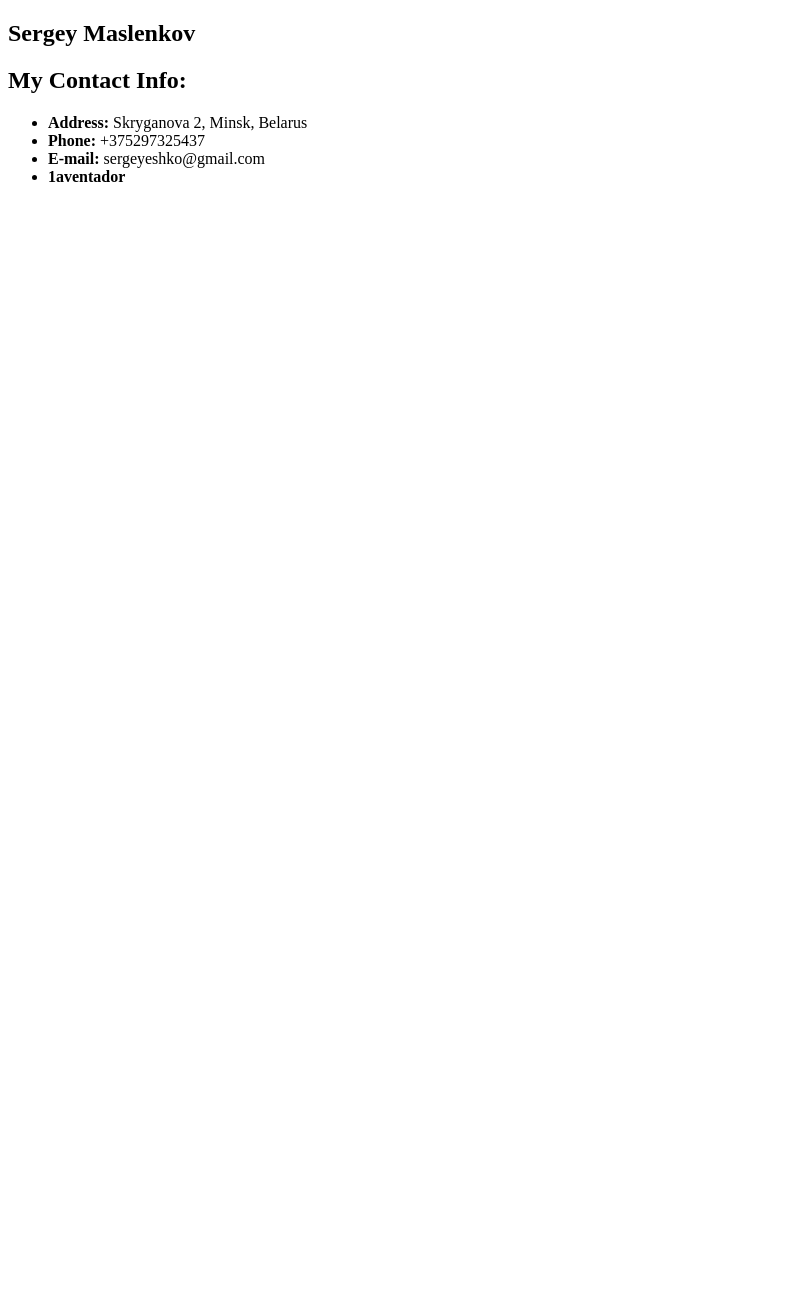
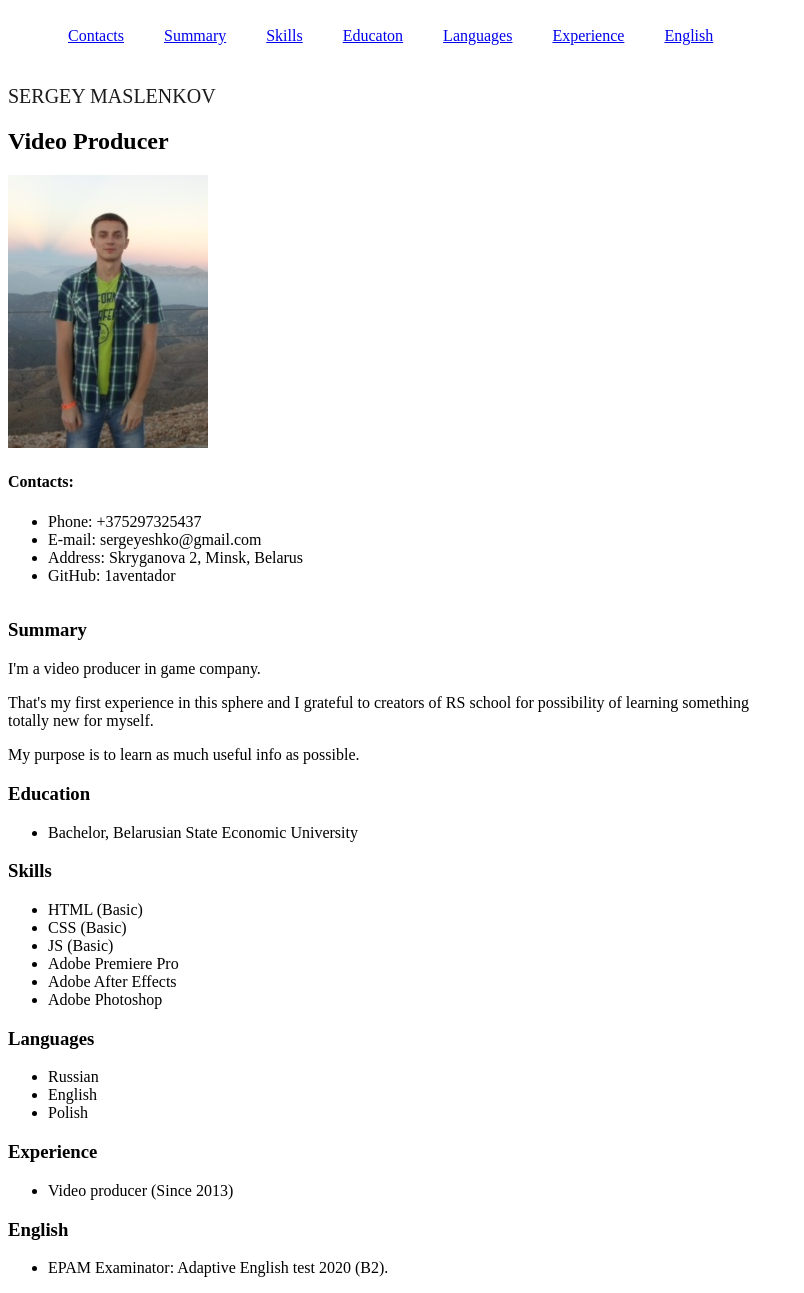
Before and after one commit to 1aventador/rsschool-cv, a plain HTML site: page index.html in a window 1280 px wide. Shown: the whole page, without its empty margins (0-804 px from the left). Before the commit the page ends 800 px from the top, so only its background shows below. Drawn offline with Linux system fonts and the light colour scheme; grey boxes are pictures that could not be loaded.

Commit message:
feat: create new file

```diff
--- a/index.html
+++ b/index.html
@@ -3,26 +3,116 @@
 <head>
     <meta charset="UTF-8">
     <meta http-equiv="X-UA-Compatible" content="IE=edge">
+    <meta name="viewport" content="width=device-width, initial-scale=1.0">
     <link rel="stylesheet" href="style.css">
-    <meta name="viewport" content="width=device-width, initial-scale=1.0">
-    <title>My CV</title>
+    <link rel="icon" href="assets/favicon.ico">
+    <link rel="preconnect" href="https://fonts.gstatic.com">
+    <link href="https://fonts.googleapis.com/css2?family=Roboto:wght@100;300;500;700&display=swap" rel="stylesheet">
+    <title>cv</title>
 </head>
+
 <body>
-    <article>
-        <header>
-            <div class="header"></div>
-            <h1>Sergey Maslenkov</h1>
-    <h2>My Contact Info:</h2>
-    <ul>
-     <li><b>Address:</b> Skryganova 2, Minsk, Belarus</li>
-     <li><b>Phone:</b> +375297325437</li>
-     <li><b>E-mail:</b> sergeyeshko@gmail.com</li>
-     <li><b> 1aventador</b></li>
-</ul>
+    <div class="wrapper">
+        <div id="burger-button"></div>
+         <nav class="nav">
+        <ul class="nav-list">
+          <li class="nav-item"><a href="#Contacts" class="nav-link">Contacts</a></li>
+          <li class="nav-item"><a href="#summary" class="nav-link">Summary</a></li>
+          <li class="nav-item"><a href="#skills" class="nav-link">Skills</a></li>
+          <li class="nav-item"><a href="#Educaton" class="nav-link">Educaton</a></li>
+          <li class="nav-item"><a href="#Languages" class="nav-link">Languages</a></li>
+          <li class="nav-item"><a href="#experience" class="nav-link">Experience</a></li>
+          <li class="nav-item"><a href="#English" class="nav-link">English</a></li>
+         </ul>
+      </nav>
+<header>
+<div class="name">
+        <h1>Sergey Maslenkov</h1>
+        <h2>Video Producer</h2>
+        <img src="image.jpg" alt="My photo" class="profile-photo" />
+        <h4>Contacts:</h4>
+<ul class="Contact-list">
+            <li>Phone: +375297325437</li>
+            <li>E-mail: sergeyeshko@gmail.com</li>
+            <li>Address: Skryganova 2, Minsk, Belarus</li>
+            <li>GitHub: 1aventador</li>
+        </ul>
+</div>
 
 
 </header>
-</article>
+
+<main>
+<main class="container">
+<main class="main">
+    <section id="summary">
+        <div class="section-header">
+            <h3>Summary</h3>
+        </div>
+        <div class=Summary>
+    <p>I'm a video producer in game company.</p>
+    <p>That's my first experience in this sphere and I grateful to сreators of RS school for possibility of learning something totally new for myself.</p>
+    <p>My purpose is to learn as much useful info as possible.</p>
+</div>
+</section>
+<section id="Education">
+    <div class="section-header">
+        <h3>Education</h3>
+    </div>
+    <ul class="section-list">
+        <li>Bachelor, Belarusian State Economic University</li>
+    </ul>
+</section>
+<section id="Skills">
+    <div class="section-header">
+    <h3>Skills</h3>
+</div>
+    <ul class="section-list">
+        <li>HTML (Basic)</li>
+        <li>CSS (Basic)</li>
+        <li>JS (Basic)</li>
+        <li>Adobe Premiere Pro</li>
+        <li>Adobe After Effects</li>
+        <li>Adobe Photoshop</li>
+    </ul>
+</section>
+<section id="Languages">
+    <div class="section-header">
+    <h3>Languages</h3>
+</div>
+    <ul class="section-list">
+        <li>Russian </li>
+        <li>English</li>
+        <li>Polish</li>
+        </ul>
+</section>
+<section id="Experience">
+    <div class="section-header">
+    <h3>Experience</h3>
+</div>
+    <ul class="section-list">
+        <li>Video producer (Since 2013)</li>
+        </ul>
+</section>
+<section id="English">
+    <div class="section-header">
+    <h3>English</h3>
+</div>
+    <ul class="section-list">
+        <li>EPAM Examinator: Adaptive English test 2020 (B2).</li>
+        </ul>
+
+
+
+</main>
+
+
+<footer class="footer">
+
+
+
+
+</footer>
 
 </body>
 </html>
--- a/style.css
+++ b/style.css
@@ -1,3 +1,52 @@
-.header {
-    background-image: url(https://clck.ru/aefaZ)
+
+header {
+    display: flex;
+    background-color: var(--first-color);
+    user-select: none;
 }
+* {
+    box-sizing: border-box;
+    }
+  .nav-list {
+    display: flex;
+   align-items: center;
+  }
+  html {
+    scroll-behavior: smooth;
+  }
+  .nav-list {
+    list-style: none;
+  }
+  .nav-link {
+    padding: 0 20px;
+    line-height: 40px;
+  }
+  .nav-link {
+    transition: .1s;
+  }
+
+.summary >p {
+    margin: 0px 0;
+}
+.skills >p {
+    margin: 0px 0;
+}
+.main {
+    width: 60%;
+}
+.wrapper {
+    width: 100%;
+}
+.main-container {
+    display: flex;
+    flex-wrap: wrap;
+  }
+  .section {
+    width: 50%;
+  }
+  h1 {font-size: 20px;
+    font-weight: 400;
+    text-transform: uppercase;
+    letter-spacing: 0px;
+    color: #070706ea;
+  }
```
Also changed, not shown: assets/logo-rsschool3.ico (added), image.jpg (added).
